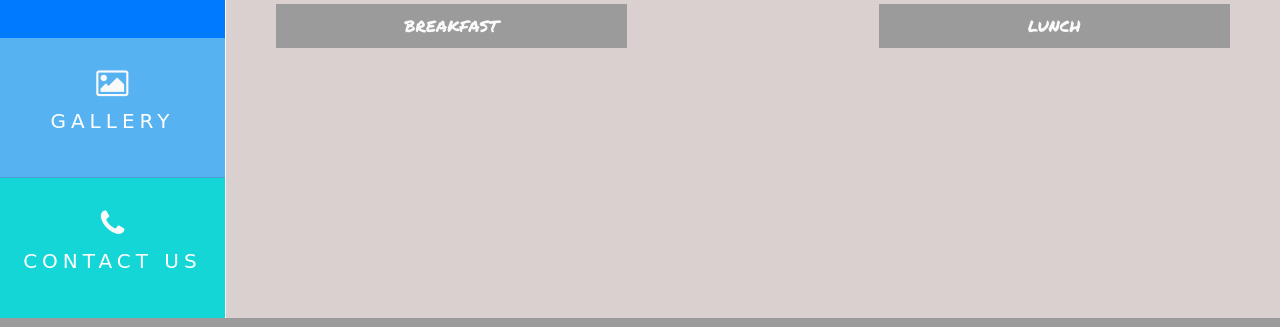
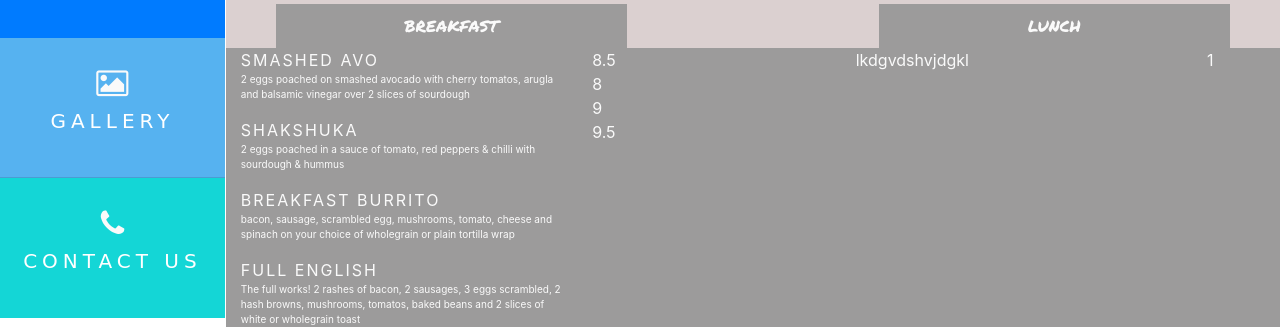
Before and after one commit to phillrutherford/my-milestone-project, a plain HTML site: page menu.html in a window 1280 px wide. Shown: the part 277-604 px from the top of the page. Drawn offline with nearby package versions, Linux system fonts and the light colour scheme.

Commit message:
menu uopdate

```diff
--- a/assets/css/style.css
+++ b/assets/css/style.css
@@ -6,6 +6,8 @@ header {
 
 .container-style {
     padding-right: 0;
+
+
 }
 
 /*---alert---*/
@@ -74,7 +76,7 @@ header {
 }
 
 .menuitem a {
-    width: 100;
+
     text-decoration: none;
     color: #ffffff;
     height: 180px;
@@ -162,6 +164,23 @@ header {
     background: #9c9b9b;
     color: #fafafa;
 }
+.break-point {
+    background-color: #c5b2b29c;
+}
+.description-container {
+    background: #9c9b9b;
+    color: #fafafa;
+}
+
+.breakfast-item {
+    text-transform: uppercase;
+    text-align: left;
+    letter-spacing: 2px;
+}
+
+.breakfast-description {
+    font-size: 10px;
+}
 
 /*---footer---*/
 
--- a/menu.html
+++ b/menu.html
@@ -67,6 +67,38 @@
                                     lunch
                                     </div>
                                 </div>
+                                <div class="row description-container">
+                                    <div class="col-10 col-sm-4">
+                                        <div class="breakfast-item">Smashed Avo</div>
+
+                                        <p class="breakfast-description">2 eggs poached on smashed avocado with cherry tomatos, arugla and balsamic vinegar over 2 slices of sourdough</p>
+
+                                        <div class="breakfast-item">Shakshuka</div>
+
+                                        <p class="breakfast-description">2 eggs poached in a sauce of tomato, red peppers & chilli with sourdough & hummus</p>
+
+                                        <div class="breakfast-item">Breakfast Burrito</div>
+
+                                        <p class="breakfast-description">bacon, sausage, scrambled egg, mushrooms, tomato, cheese and spinach on your choice of wholegrain or plain tortilla wrap</p>
+
+                                        <div class="breakfast-item">Full English</div>
+
+                                        <p class="breakfast-description">The full works! 2 rashes of bacon, 2 sausages, 3 eggs scrambled, 2 hash browns, mushrooms, tomatos, baked beans and 2 slices of white or wholegrain toast</p>
+
+                                    </div>
+
+                                    <div class="col-2 col-sm-1">
+                                        <div>8.5</div>
+                                        <div>8</div>
+                                        <div>9</div>
+                                        <div>9.5</div>
+                                    </div>
+                                    <div class="col-sm-2"></div>
+
+                                    <div class="col-10 col-sm-4">lkdgvdshvjdgkl</div>
+
+                                    <div class="col-2 col-sm-1">1</div>
+                                </div>
                             </div>
                         </div>
                     </div>
```
